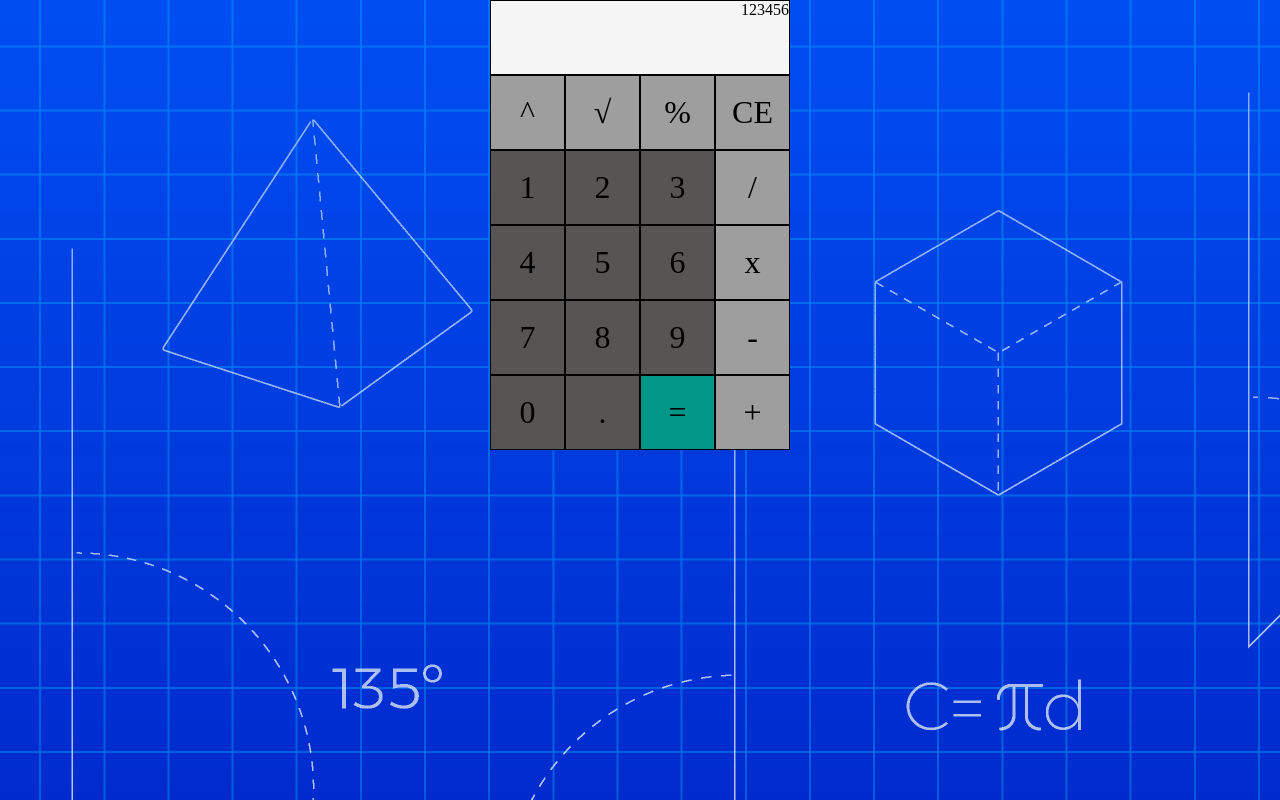
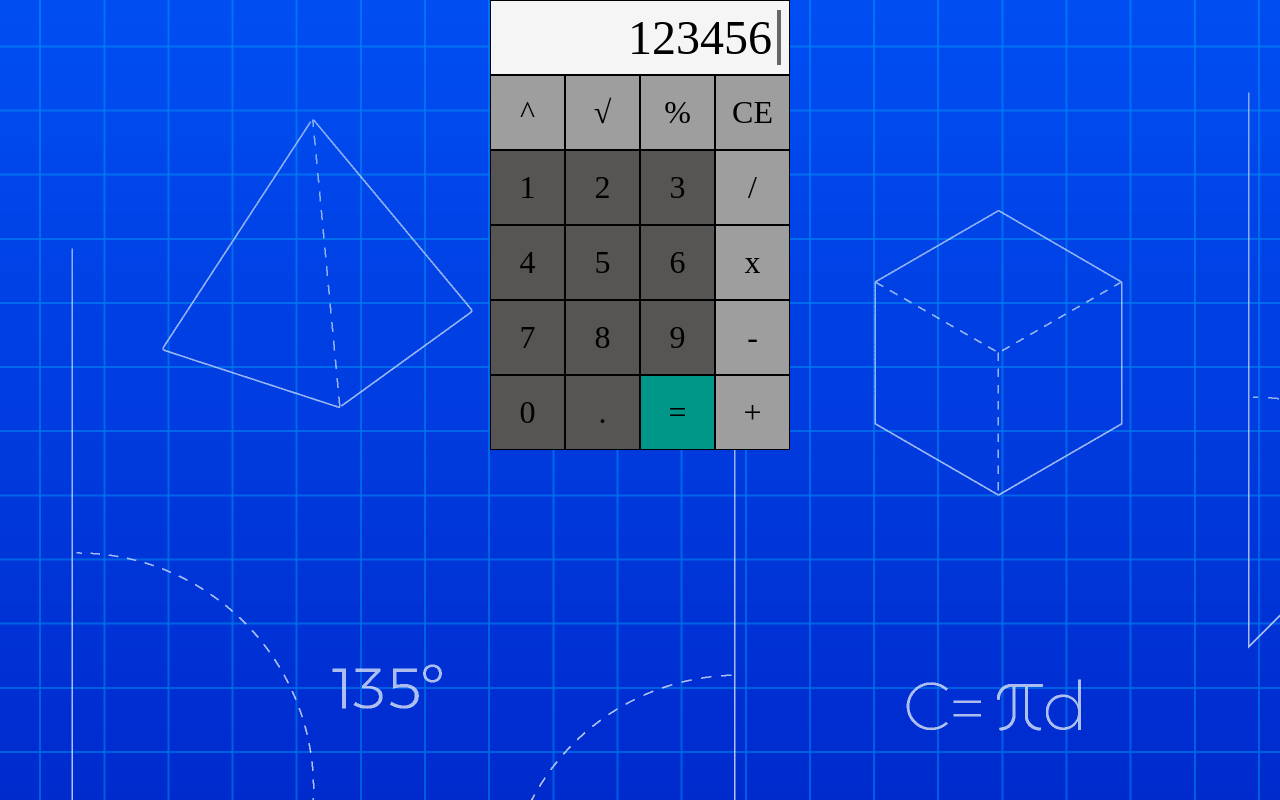
Before and after one commit to fabiancgc12/calculadora, a website built with Parcel: page index.html in a window 1280 px wide. Built offline with nearby package versions, Linux system fonts and the light colour scheme.

Commit message:
giving styles to display

```diff
--- a/css/index.css
+++ b/css/index.css
@@ -32,9 +32,34 @@ body{
 }
 
 .display {
+  display: flex;
+  align-items: center;
+  justify-content: end;
+  padding: .5em;
   grid-area: display;
   text-align: end;
   background-color: whitesmoke;
+}
+
+.display span {
+  position: relative;
+  font-size: 3em;
+  padding-right: 5px;
+  border-right: .1em solid;
+  border-color: black;
+  animation: caret .75s infinite alternate;
+}
+
+@keyframes caret {
+  0% {
+    border-color: black;
+  }
+  50% {
+    border-color: transparent;
+  }
+  100%{
+    border-color: black;
+  }
 }
 
 .calculator > *{
--- a/index.html
+++ b/index.html
@@ -15,9 +15,10 @@
 </head>
 
 <body>
-
   <div class="calculator">
-    <div class="display">123456</div>
+    <div class="display ">
+      <span>123456</span>
+    </div>
     <div class="pow">^</div>
     <div class="sqrt">&#8730;</div>
     <div class="res">%</div>
```
